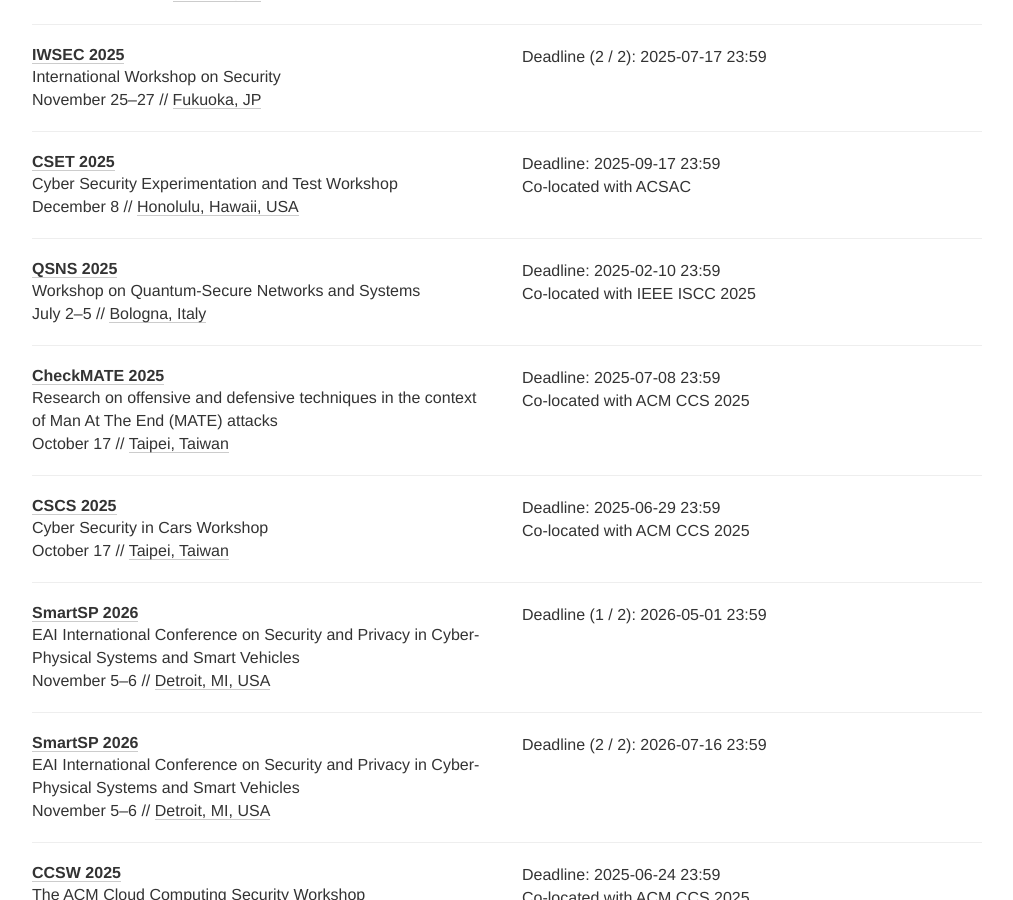
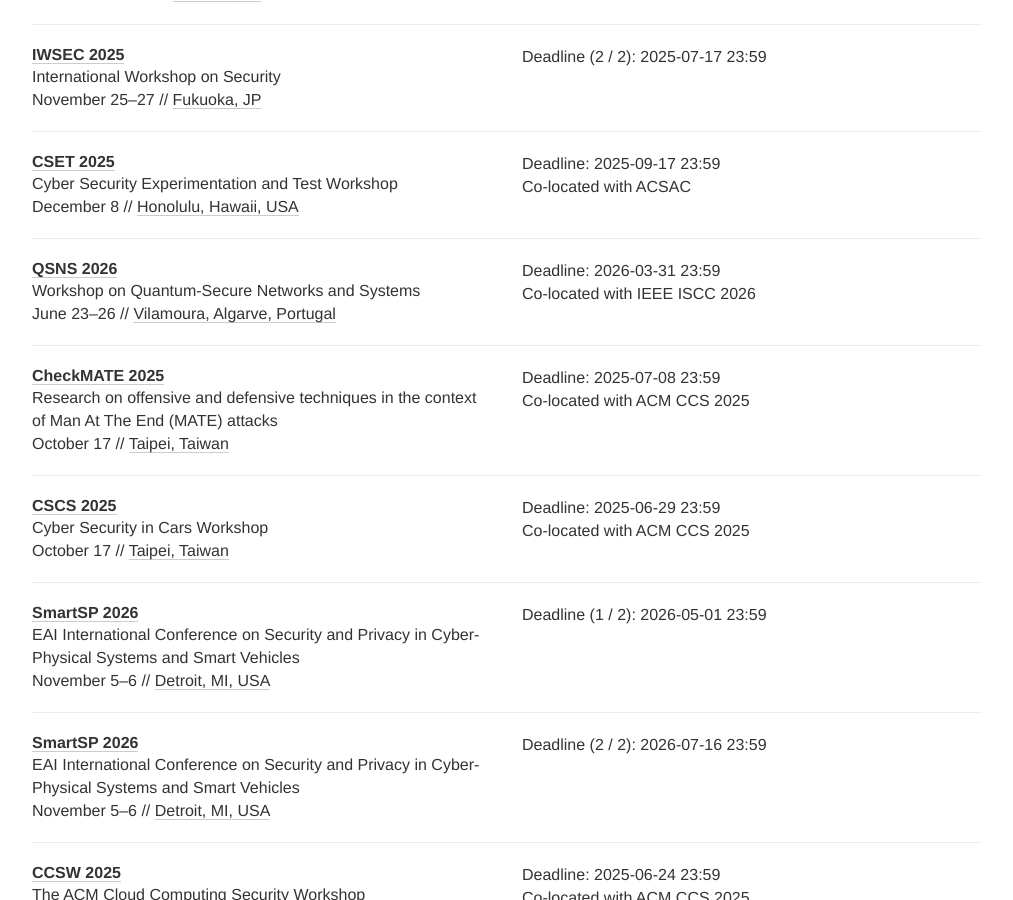
Before and after one commit to sec-deadlines/sec-deadlines.github.io, a Jekyll site: the page built from index.html, in a window 1280 px wide and 900 px high, scrolled down 18134 px. Shown: the whole window, without its empty margins (133-1146 px from the left). Built offline with Jekyll 4.4.1, drawn with Linux system fonts in a browser that asks for light colours; nearby versions of some CDN libraries; comment, search, counter and statistics services are not loaded.

Commit message:
Update QSNS 2026 Workshop
https://qubip.eu/qsns2026/


Signed-off-by: Nicola Tuveri <nic.tuv@gmail.com>
Change-Id: Iccb3d8ca49be5494e0b90567f3c595156a6a6964

```diff
--- a/_data/conferences.yml
+++ b/_data/conferences.yml
@@ -1256,13 +1256,13 @@
   tags: [SEC, SHOP]
 
 - name: QSNS
-  year: 2025
+  year: 2026
   description: Workshop on Quantum-Secure Networks and Systems
-  comment: Co-located with IEEE ISCC 2025
-  link: https://qubip.eu/qsns2025/
-  deadline: ["2025-02-10 23:59"]
-  place: Bologna, Italy
-  date: July 2-5
+  comment: Co-located with IEEE ISCC 2026
+  link: https://qubip.eu/qsns2026/
+  deadline: ["2026-03-31 23:59"]
+  place: Vilamoura, Algarve, Portugal
+  date: June 23-26
   tags: [SEC, PRIV, CRYPTO, SHOP]
 
 - name: CheckMATE
```
